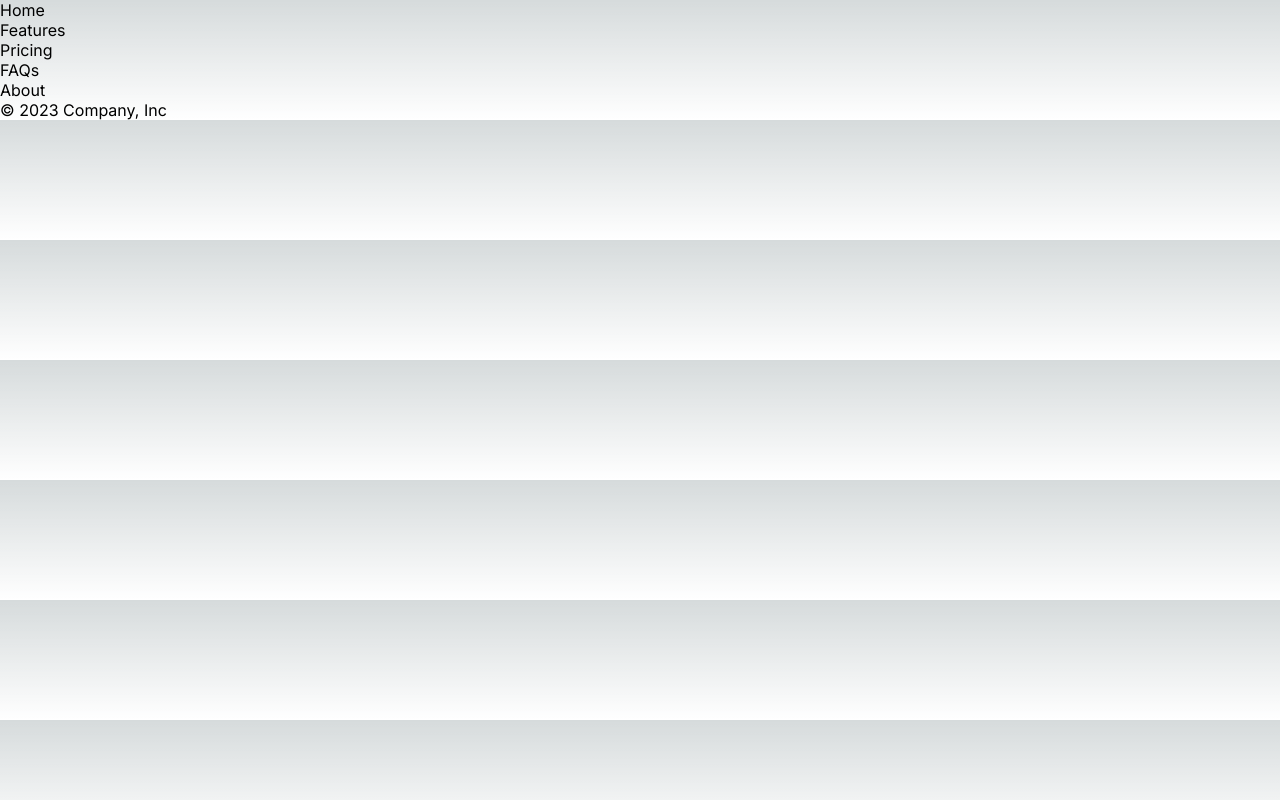
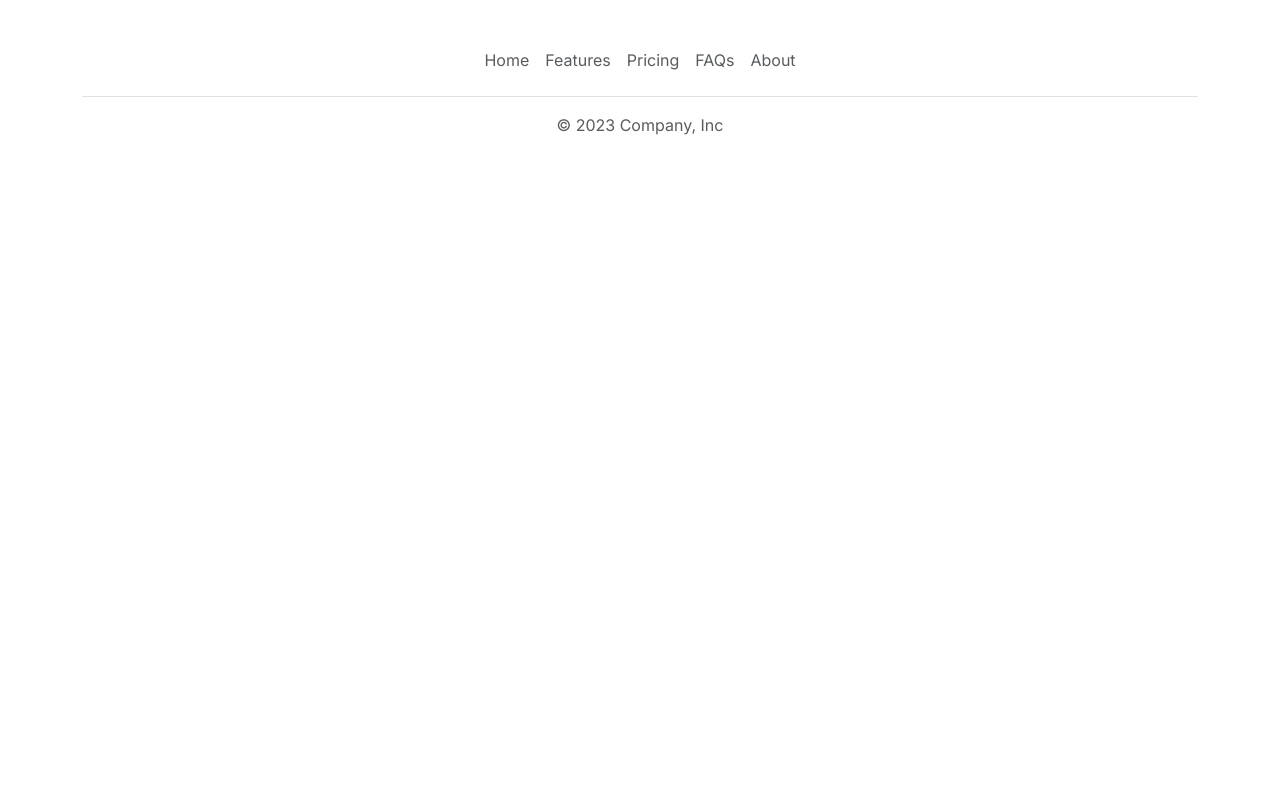
Before and after one commit to kevinriex/notfall.ratingen.de, a Next.js app: page / in a window 1280 px wide. Built offline with nearby package versions, Linux system fonts and the light colour scheme.

Commit message:
feat: add bootstrap css file
Co-Authored-By: Kevin Riexinger <55785977+kevinriex@users.noreply.github.com>

```diff
--- a/src/app/layout.js
+++ b/src/app/layout.js
@@ -1,17 +1,20 @@
-import { Inter } from 'next/font/google'
-import './globals.css'
+import { Inter } from 'next/font/google';
+import './globals.css';
 
-const inter = Inter({ subsets: ['latin'] })
+// Import Bootstrap CSS
+import 'bootstrap/dist/css/bootstrap.min.css';
+
+const inter = Inter({ subsets: ['latin'] });
 
 export const metadata = {
-  title: 'Create Next App',
-  description: 'Generated by create next app',
-}
+    title: 'Stadt Ratingen',
+    description: '',
+};
 
 export default function RootLayout({ children }) {
-  return (
-    <html lang="en">
-      <body className={inter.className}>{children}</body>
-    </html>
-  )
+    return (
+        <html lang="de">
+            <body className={inter.className}>{children}</body>
+        </html>
+    );
 }
```
